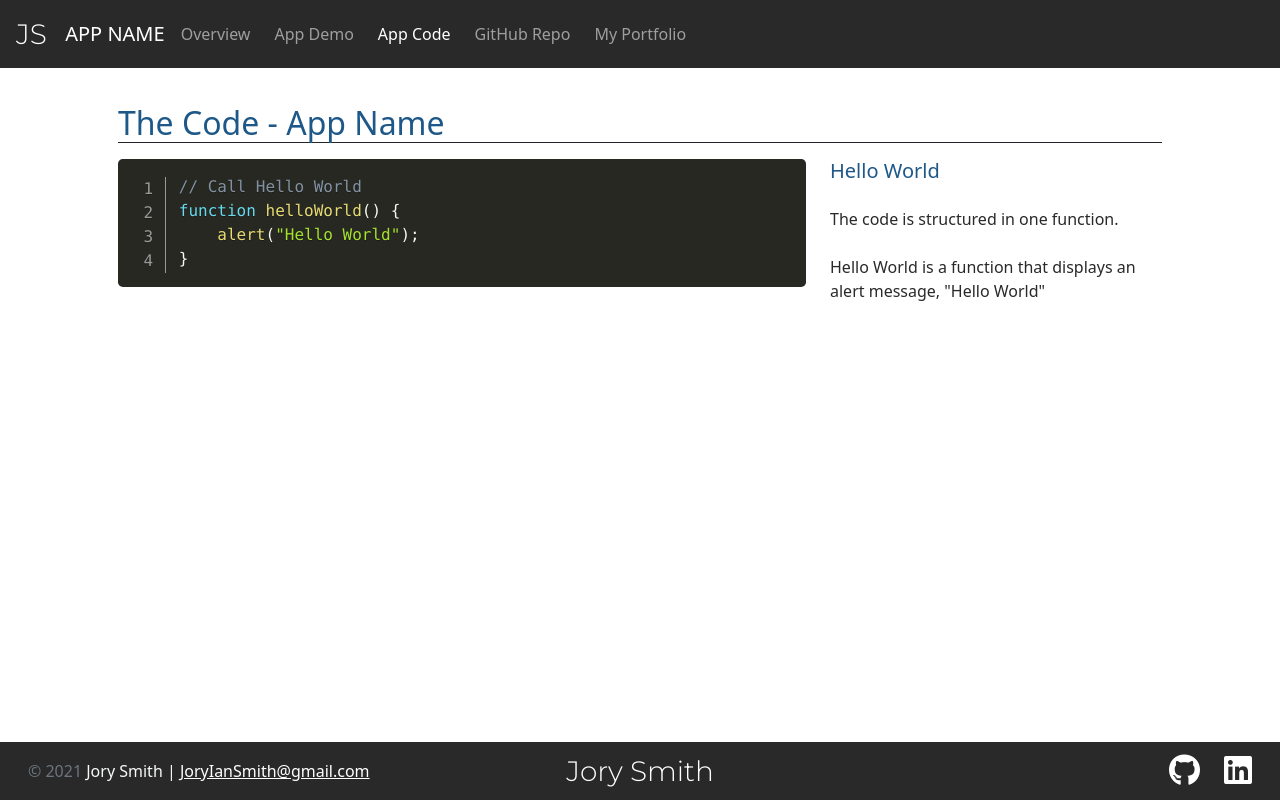
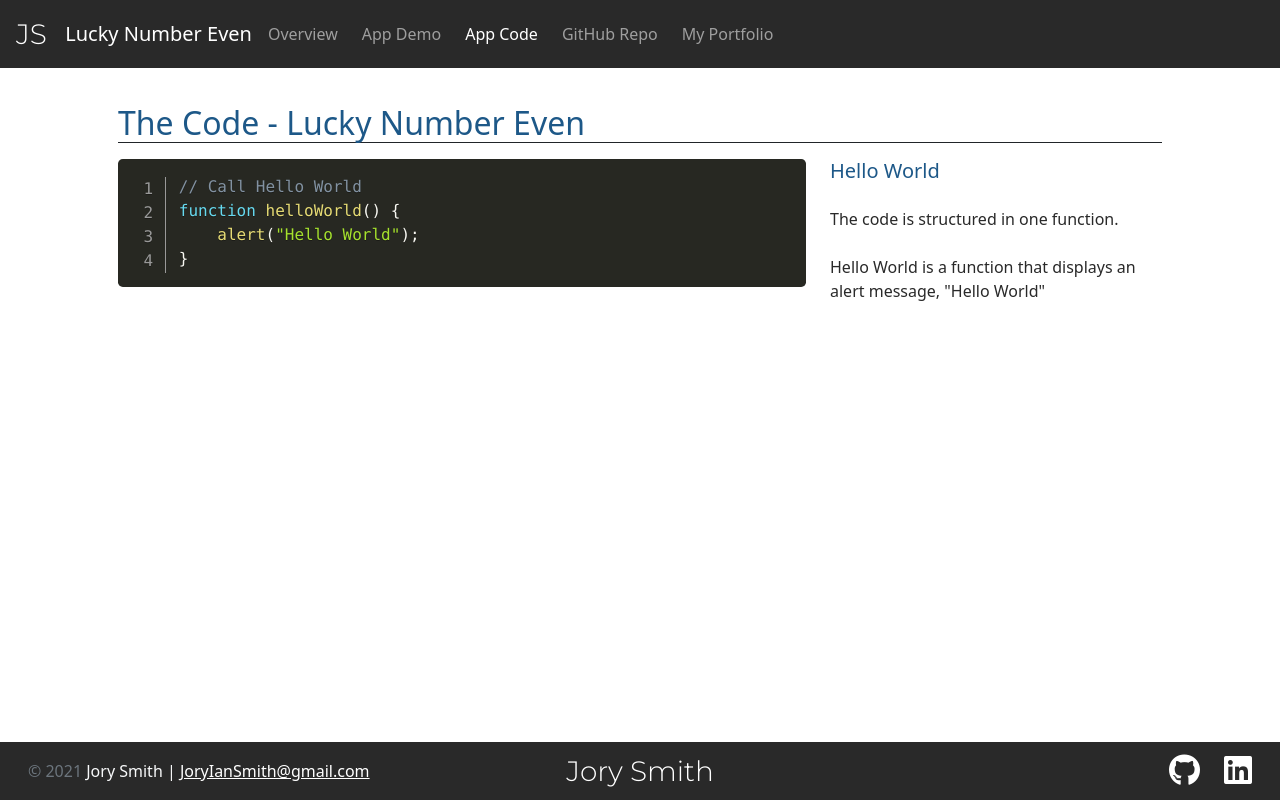
Before and after one commit to JorySmith/LuckyNumberEven, a plain HTML site: page code.html in a window 1280 px wide. Drawn offline with nearby package versions, Linux system fonts and the light colour scheme.

Commit message:
Updated project name links and titles

```diff
--- a/code.html
+++ b/code.html
@@ -2,7 +2,7 @@
 <html lang="en" class="h-100">
 
 <head>
-    <title>App Name: By Jory Smith</title>
+    <title>Lucky Number Even: By Jory Smith</title>
     <!-- Required meta tags -->
     <meta charset="utf-8">
     <meta name="viewport" content="width=device-width, initial-scale=1, shrink-to-fit=no">
@@ -30,7 +30,7 @@
         <div class="container-fluid col-xxl-10">
             <div class="d-flex align-items-center">
                 <a class="navbar-brand mx-1" href="index.html"><span class="brandFont fs-3">JS</span></a>
-                <a class="navbar-brand mx-1" href="index.html">&nbsp; APP NAME</a>
+                <a class="navbar-brand mx-1" href="index.html">&nbsp; Lucky Number Even</a>
             </div>
             <button class="navbar-toggler" type="button" data-bs-toggle="collapse" data-bs-target="#navbarCollapse"
                 aria-controls="navbarCollapse" aria-expanded="false" aria-label="Toggle navigation">
@@ -48,7 +48,7 @@
                         <a class="nav-link mx-1 active" aria-current="page" href="code.html">App Code</a>
                     </li>
                     <li class="nav-item">
-                        <a class="nav-link mx-1" target="_blank" href="#">GitHub Repo</a>
+                        <a class="nav-link mx-1" target="_blank" href="https://github.com/JorySmith/LuckyNumberEven">GitHub Repo</a>
                     </li>
                     <li class="nav-item">
                         <a class="nav-link mx-1" target="_blank" href="https://www.joryiansmith.dev/">My Portfolio</a>
@@ -60,7 +60,7 @@
     <!-- Main Section -->
     <main class="flex-shrink-0">
         <div class="container py-4 px-5 mt-5">
-            <h2 class="code-title border-1 border-bottom border-dark">The Code - App Name</h2>
+            <h2 class="code-title border-1 border-bottom border-dark">The Code - Lucky Number Even</h2>
             <div class="row row-cols-1 row-cols-md-2">
                 <div class="col-md-8">
                     <pre class="line-numbers">
```
Also changed, not shown: app.html (+2 -2 lines), index.html (+4 -3 lines).
